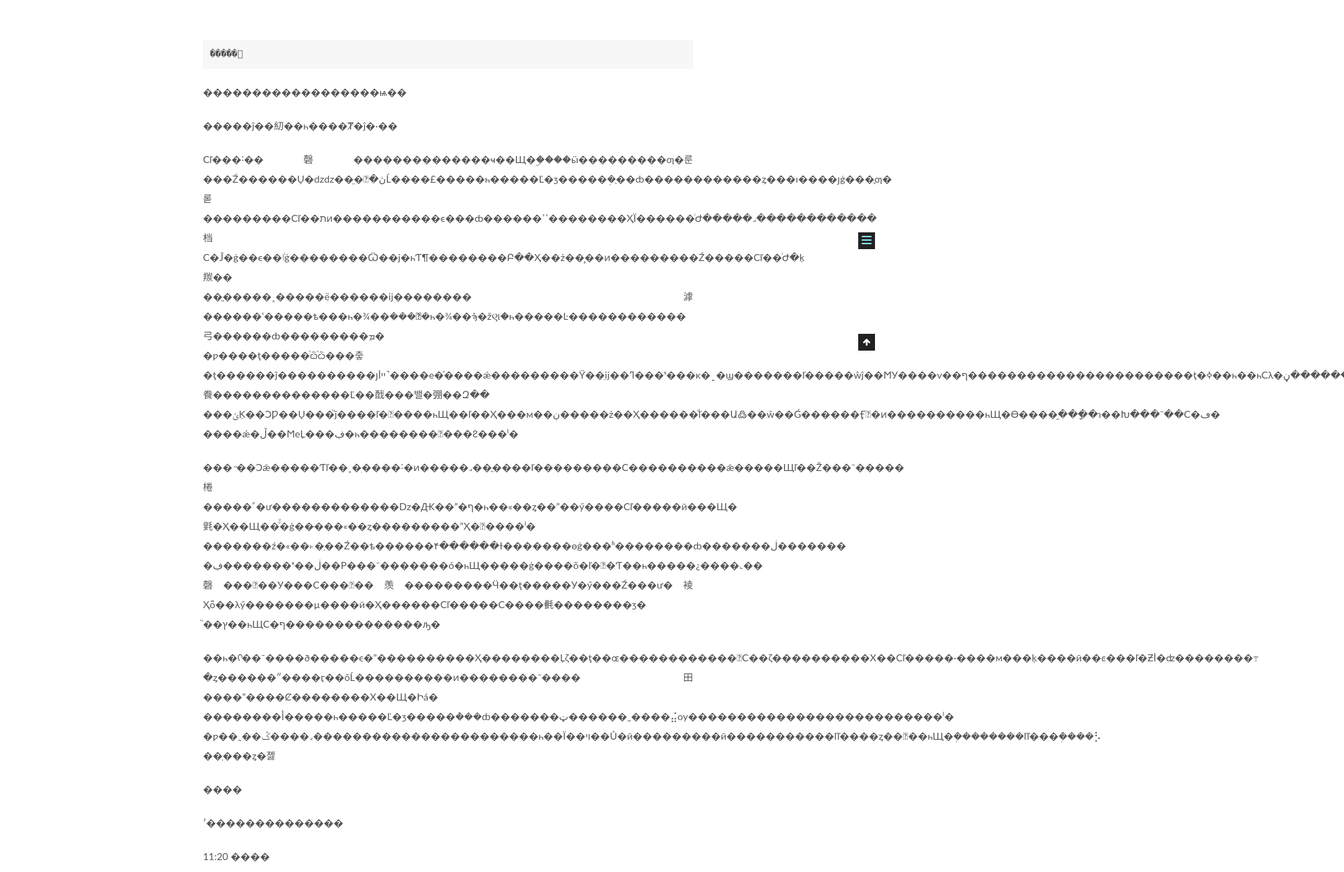
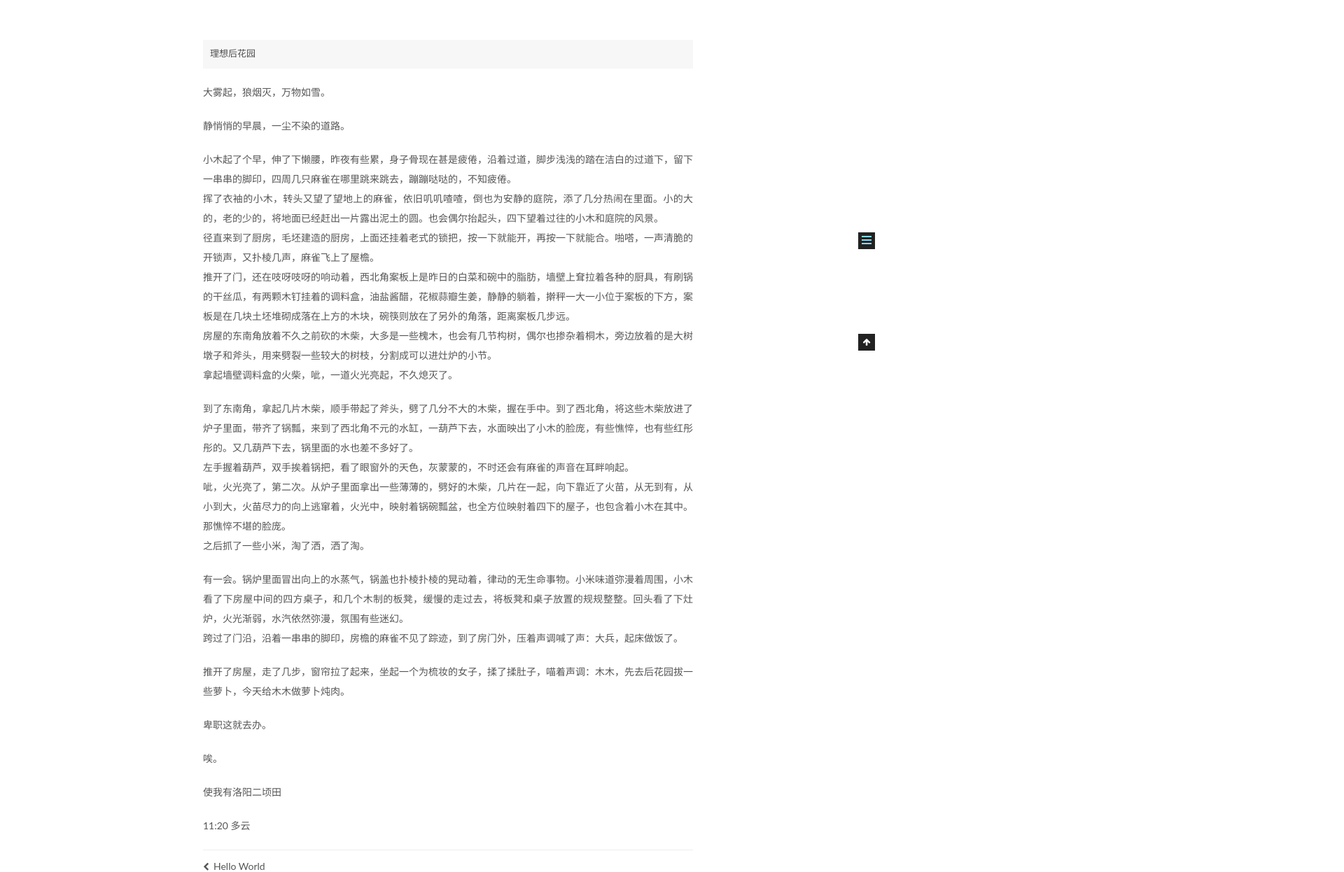
Before and after one commit to dorian5689/dorian5689.github.io, a plain HTML site: page 2019/10/30/理想后花园/index.html in a window 1280 px wide. Shown: the part 399-1645 px from the top of the page at 70% size, 1920 px wide, since content can reach past the window. Drawn offline with Linux system fonts and the light colour scheme.

Commit message:
Site updated: 2019-10-30 23:04:44

```diff
--- a/2019/10/30/理想后花园/index.html
+++ b/2019/10/30/理想后花园/index.html
@@ -79,14 +79,14 @@
 
 
 
-<meta name="description" content="�����԰������������������ѩ�� �����ĵ��糿��һ����Ⱦ�ĵ�·�� Сľ���˸��磬��������������ҹ��Щ�ۣ����ӹ���������ƣ�룬���Ź������Ų�ǳǳ��̤�ڽ�׵Ĺ����£�����һ�����Ľ�ӡ�����ܼ�ֻ��ȸ������������ȥ���ı����յģ���֪ƣ�롣���������Сľ��תͷ�����">
+<meta name="description" content="理想后花园大雾起，狼烟灭，万物如雪。 静悄悄的早晨，一尘不染的道路。 小木起了个早，伸了下懒腰，昨夜有些累，身子骨现在甚是疲倦，沿着过道，脚步浅浅的踏在洁白的过道下，留下一串串的脚印，四周几只麻雀在哪里跳来跳去，蹦蹦哒哒的，不知疲倦。挥了衣袖的小木，转头又望了望地上的麻雀，依旧叽叽喳喳，倒也为安静的庭院，添了几分热闹在里面。小的大的，老的少的，将地面已经赶出一片露出泥土的圆。也会偶尔抬起头，四下望">
 <meta property="og:type" content="article">
 <meta property="og:title" content="理想后花园">
 <meta property="og:url" content="http:&#x2F;&#x2F;yoursite.com&#x2F;2019&#x2F;10&#x2F;30&#x2F;%E7%90%86%E6%83%B3%E5%90%8E%E8%8A%B1%E5%9B%AD&#x2F;index.html">
 <meta property="og:site_name" content="Hexo">
-<meta property="og:description" content="�����԰������������������ѩ�� �����ĵ��糿��һ����Ⱦ�ĵ�·�� Сľ���˸��磬��������������ҹ��Щ�ۣ����ӹ���������ƣ�룬���Ź������Ų�ǳǳ��̤�ڽ�׵Ĺ����£�����һ�����Ľ�ӡ�����ܼ�ֻ��ȸ������������ȥ���ı����յģ���֪ƣ�롣���������Сľ��תͷ�����">
+<meta property="og:description" content="理想后花园大雾起，狼烟灭，万物如雪。 静悄悄的早晨，一尘不染的道路。 小木起了个早，伸了下懒腰，昨夜有些累，身子骨现在甚是疲倦，沿着过道，脚步浅浅的踏在洁白的过道下，留下一串串的脚印，四周几只麻雀在哪里跳来跳去，蹦蹦哒哒的，不知疲倦。挥了衣袖的小木，转头又望了望地上的麻雀，依旧叽叽喳喳，倒也为安静的庭院，添了几分热闹在里面。小的大的，老的少的，将地面已经赶出一片露出泥土的圆。也会偶尔抬起头，四下望">
 <meta property="og:locale" content="zh-Hans">
-<meta property="og:updated_time" content="2019-10-30T15:01:25.125Z">
+<meta property="og:updated_time" content="2019-10-30T15:04:39.664Z">
 <meta name="twitter:card" content="summary">
 
 
@@ -249,7 +249,7 @@
 
                 <span class="post-meta-item-text">发表于</span>
 
-              <time title="创建于" itemprop="dateCreated datePublished" datetime="2019-10-30T23:01:25+08:00">
+              <time title="创建于" itemprop="dateCreated datePublished" datetime="2019-10-30T23:04:39+08:00">
                 2019-10-30
               </time>
 
@@ -287,14 +287,16 @@
 
 
 
-        <pre><code>�����԰</code></pre><p>������������������ѩ��</p>
-<p>�����ĵ��糿��һ����Ⱦ�ĵ�·��</p>
-<p>Сľ���˸��磬��������������ҹ��Щ�ۣ����ӹ���������ƣ�룬���Ź������Ų�ǳǳ��̤�ڽ�׵Ĺ����£�����һ�����Ľ�ӡ�����ܼ�ֻ��ȸ������������ȥ���ı����յģ���֪ƣ�롣<br>���������Сľ��תͷ�����������ϵ���ȸ������ߴߴ��������ҲΪ������ͥԺ�����˼������������档С�Ĵ�ģ��ϵ��ٵģ��������Ѿ��ϳ�һƬ¶��������Բ��Ҳ��ż��̧��ͷ���������Ź�����Сľ��ͥԺ�ķ羰��<br>��ֱ�����˳�����ë������ĳ��������滹������ʽ�����ѣ���һ�¾��ܿ����ٰ�һ�¾��ܺϡ�žણ�һ�����Ŀ������������⼸������ȸ���������ܡ�<br>�ƿ����ţ�����֨ѽ֨ѽ���춯�ţ������ǰ����������յİײ˺����е�֬����ǽ���������Ÿ��ֵĳ��ߣ���ˢ���ĸ�˿�ϣ�������ľ�����ŵĵ��ϺУ����ν��ף�����������������������ţ�ߦ��һ��һСλ�ڰ�����·����������ڼ������������������Ϸ���ľ�飬��������������Ľ��䣬���밸�弸��Զ��<br>���ݵĶ��ϽǷ��Ų���֮ǰ����ľ�񣬴����һЩ��ľ��Ҳ���м��ڹ�����ż��Ҳ������ͩľ���Ա߷��ŵ��Ǵ������Ӻ͸�ͷ����������һЩ�ϴ����֦���ָ�ɿ��Խ���¯��С�ڡ�<br>����ǽ�ڵ��ϺеĻ���ڣ�һ��������𣬲���Ϩ���ˡ�</p>
-<p>���˶��Ͻǣ�����Ƭľ��˳�ִ����˸�ͷ�����˼��ֲ����ľ���������С����������ǣ�����Щľ��Ž���¯�����棬�����˹�ư�������������ǲ�Ԫ��ˮ�ף�һ��«��ȥ��ˮ��ӳ����Сľ�����ӣ���Щ�㲣�Ҳ��Щ��ͮͮ�ġ��ּ���«��ȥ���������ˮҲ�����ˡ�<br>�������ź�«��˫�ְ��Ź��ѣ������۴������ɫ�������ɵģ���ʱ��������ȸ�������ڶ�������<br>�ڣ�������ˣ��ڶ��Ρ���¯�������ó�һЩ�����ģ����õ�ľ�񣬼�Ƭ��һ�����¿����˻��磬���޵��У���С���󣬻��羡���������Ӵ��ţ�����У�ӳ���Ź���ư�裬Ҳȫ��λӳ�������µ����ӣ�Ҳ������Сľ�����С����㲲��������ӡ�<br>֮��ץ��һЩС�ף��������������ԡ�</p>
-<p>��һ�ᡣ��¯����ð�����ϵ�ˮ����������Ҳ��������Ļζ��ţ��ɶ������������С��ζ����������Χ��Сľ�����·����м���ķ����ӣ��ͼ���ľ�Ƶİ�ʣ��������߹�ȥ������ʺ����ӷ��õĹ����������ͷ��������¯����⽥����ˮ����Ȼ��������Χ��Щ�Իá�<br>��������أ�����һ�����Ľ�ӡ�����ܵ���ȸ�������ټ������˷����⣬ѹ��������������������������ˡ�<br>�ƿ��˷��ݣ����˼�����������������������һ��Ϊ��ױ��Ů�ӣ���������ӣ�����������ľľ����ȥ��԰��һЩ�ܲ��������ľľ���ܲ����⡣<br>��ְ���ȥ�졣</p>
-<p>����</p>
-<p>ʹ��������������</p>
-<p>11:20  ����</p>
+        <pre><code>理想后花园</code></pre><p>大雾起，狼烟灭，万物如雪。</p>
+<p>静悄悄的早晨，一尘不染的道路。</p>
+<p>小木起了个早，伸了下懒腰，昨夜有些累，身子骨现在甚是疲倦，沿着过道，脚步浅浅的踏在洁白的过道下，留下一串串的脚印，四周几只麻雀在哪里跳来跳去，蹦蹦哒哒的，不知疲倦。<br>挥了衣袖的小木，转头又望了望地上的麻雀，依旧叽叽喳喳，倒也为安静的庭院，添了几分热闹在里面。小的大的，老的少的，将地面已经赶出一片露出泥土的圆。也会偶尔抬起头，四下望着过往的小木和庭院的风景。<br>径直来到了厨房，毛坯建造的厨房，上面还挂着老式的锁把，按一下就能开，再按一下就能合。啪嗒，一声清脆的开锁声，又扑棱几声，麻雀飞上了屋檐。<br>推开了门，还在吱呀吱呀的响动着，西北角案板上是昨日的白菜和碗中的脂肪，墙壁上耷拉着各种的厨具，有刷锅的干丝瓜，有两颗木钉挂着的调料盒，油盐酱醋，花椒蒜瓣生姜，静静的躺着，擀秤一大一小位于案板的下方，案板是在几块土坯堆砌成落在上方的木块，碗筷则放在了另外的角落，距离案板几步远。<br>房屋的东南角放着不久之前砍的木柴，大多是一些槐木，也会有几节构树，偶尔也掺杂着桐木，旁边放着的是大树墩子和斧头，用来劈裂一些较大的树枝，分割成可以进灶炉的小节。<br>拿起墙壁调料盒的火柴，呲，一道火光亮起，不久熄灭了。</p>
+<p>到了东南角，拿起几片木柴，顺手带起了斧头，劈了几分不大的木柴，握在手中。到了西北角，将这些木柴放进了炉子里面，带齐了锅瓢，来到了西北角不元的水缸，一葫芦下去，水面映出了小木的脸庞，有些憔悴，也有些红彤彤的。又几葫芦下去，锅里面的水也差不多好了。<br>左手握着葫芦，双手挨着锅把，看了眼窗外的天色，灰蒙蒙的，不时还会有麻雀的声音在耳畔响起。<br>呲，火光亮了，第二次。从炉子里面拿出一些薄薄的，劈好的木柴，几片在一起，向下靠近了火苗，从无到有，从小到大，火苗尽力的向上逃窜着，火光中，映射着锅碗瓢盆，也全方位映射着四下的屋子，也包含着小木在其中。那憔悴不堪的脸庞。<br>之后抓了一些小米，淘了洒，洒了淘。</p>
+<p>有一会。锅炉里面冒出向上的水蒸气，锅盖也扑棱扑棱的晃动着，律动的无生命事物。小米味道弥漫着周围，小木看了下房屋中间的四方桌子，和几个木制的板凳，缓慢的走过去，将板凳和桌子放置的规规整整。回头看了下灶炉，火光渐弱，水汽依然弥漫，氛围有些迷幻。<br>跨过了门沿，沿着一串串的脚印，房檐的麻雀不见了踪迹，到了房门外，压着声调喊了声：大兵，起床做饭了。</p>
+<p>推开了房屋，走了几步，窗帘拉了起来，坐起一个为梳妆的女子，揉了揉肚子，喵着声调：木木，先去后花园拔一些萝卜，今天给木木做萝卜炖肉。</p>
+<p>卑职这就去办。</p>
+<p>唉。</p>
+<p>使我有洛阳二顷田</p>
+<p>11:20  多云</p>
 
 
     </div>
```
Also changed, not shown: archives/2019/10/index.html (+1 -1 lines), archives/2019/index.html (+1 -1 lines), archives/index.html (+1 -1 lines), index.html (+4 -4 lines).
